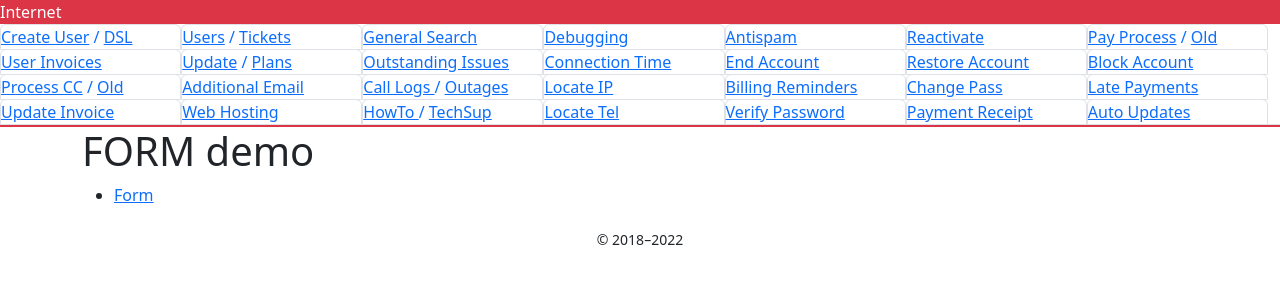
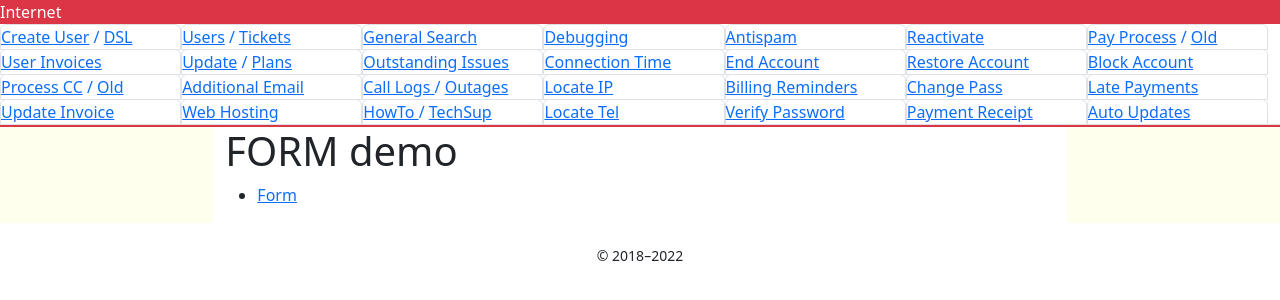
Before and after one commit to diktala/flask_crud_bootstrap, a Flask app: page / in a window 1280 px wide. Shown: the top 300 px of the page. Run offline with Flask 2, Linux system fonts and the light colour scheme; some libraries are stand-ins or nearby versions.

Commit message:
css: add right left margins

```diff
--- a/templates/base.html
+++ b/templates/base.html
@@ -27,9 +27,23 @@
     <body>
         <div class="text-white font-weight-bold bg-danger">Internet</div>
         {% include 'topmenu.html' %}
-        <main class="container">
+        <main class="container-fluid">
+<div class="row">
+    <!-- left column -->
+    <div class="d-none d-lg-block col-lg-2 border-right" style="background-color: #ffffed;">
+    </div>
+    <!-- end left column -->
+    <!-- center column -->
+    <div class="col-12 col-lg-8">
             {{ render_messages(container=False, dismissible=True, dismiss_animate=True) }}
             {% block content %}{% endblock %}
+    </div>
+    <!-- end center column -->
+    <!-- right column -->
+    <div class="d-none d-lg-block col-lg-2 border-left" style="background-color: #ffffed;">
+    </div>
+    <!-- end right column -->
+</div>
         </main>
         <footer class="text-center">
             {% block footer %}
```
Also changed, not shown: templates/form.html (+21 -12 lines).
